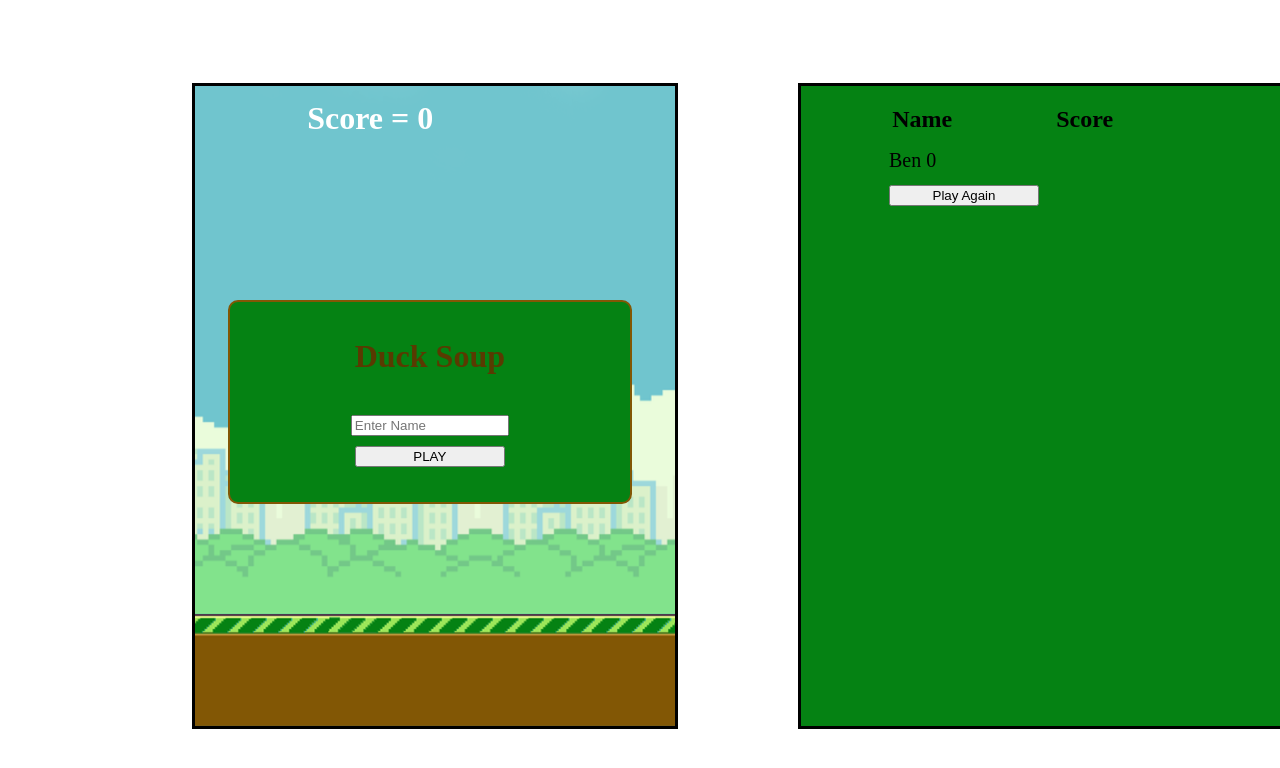
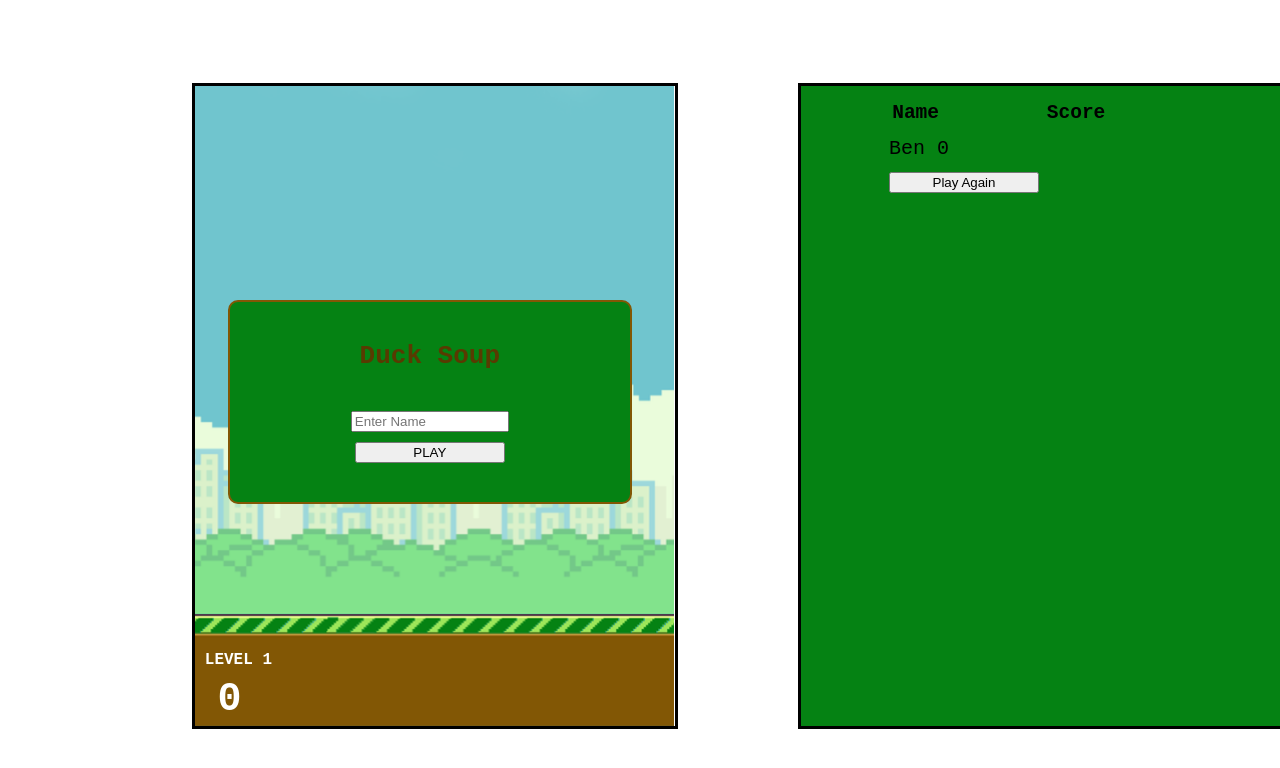
Before and after one commit to robbiegreiner/game-time, a website built with webpack: page index.html in a window 1280 px wide. Built offline with nearby package versions, Linux system fonts and the light colour scheme.

Commit message:
score and level showing in bottom corner

```diff
--- a/index.html
+++ b/index.html
@@ -15,8 +15,9 @@
     <h1 class="duck-soup-h1">GAME OVER</h1>
     <button type="button" class="play-again-button" name="button">PLAY AGAIN</button>
   </div>
-  <h1 class="top-score">Score = <span id="score-text">0</span></h1>
-  <img src="assets/flappy_static_bkg.png" alt="" height="640" width="480">
+  <h1 class="top-score"><span id="score-text">0</span></h1>
+  <h1 class="top-level">LEVEL <span id="level-text">1</span></h1>
+  <img src="assets/flappy_static_bkg.png" alt="" height="640" width="481">
   <section>
     <canvas id="canvas" width="480" height="640"></canvas>
     <article class="score-board">
--- a/lib/style.css
+++ b/lib/style.css
@@ -1,3 +1,7 @@
+body{
+  font-family: monospace;
+}
+
 canvas {
   border: 3px solid black;
   position: absolute;
@@ -35,7 +39,7 @@ section{
 
 img{
   position: absolute;
-  left: 15.2%;
+  left: 15.1%;
   top: 86px;
   height: 600;
   width: 480;
@@ -94,7 +98,18 @@ h2{
 
 .top-score{
   position: absolute;
-  left: 24%;
+  left: 17%;
+  top: 650px;
   z-index: 3;
   color: white;
+  font-size: 40px;
 }
+
+.top-level{
+  position: absolute;
+  left: 16%;
+  top: 640px;
+  z-index: 3;
+  color: white;
+  font-size: 16px;
+}
```
Also changed, not shown: lib/index.js.
